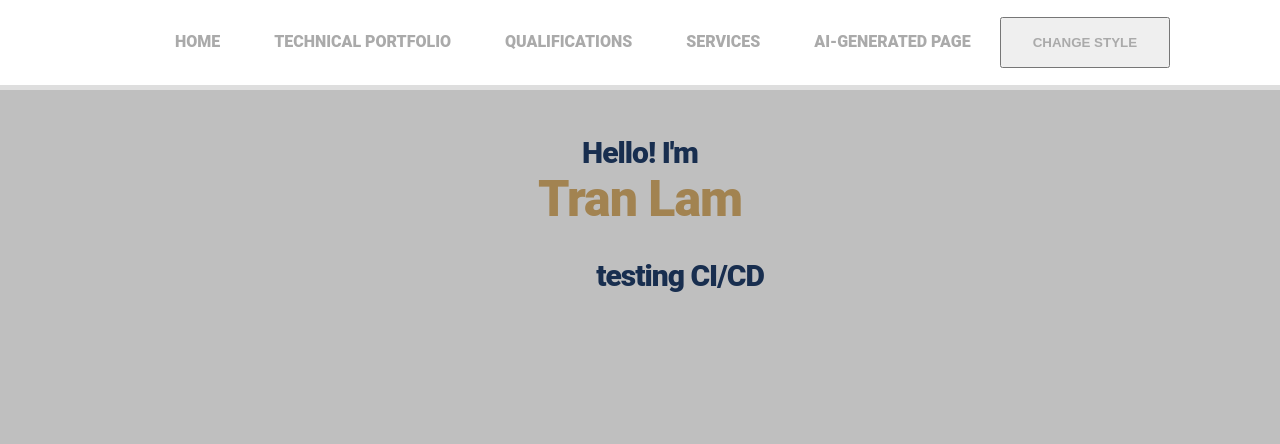
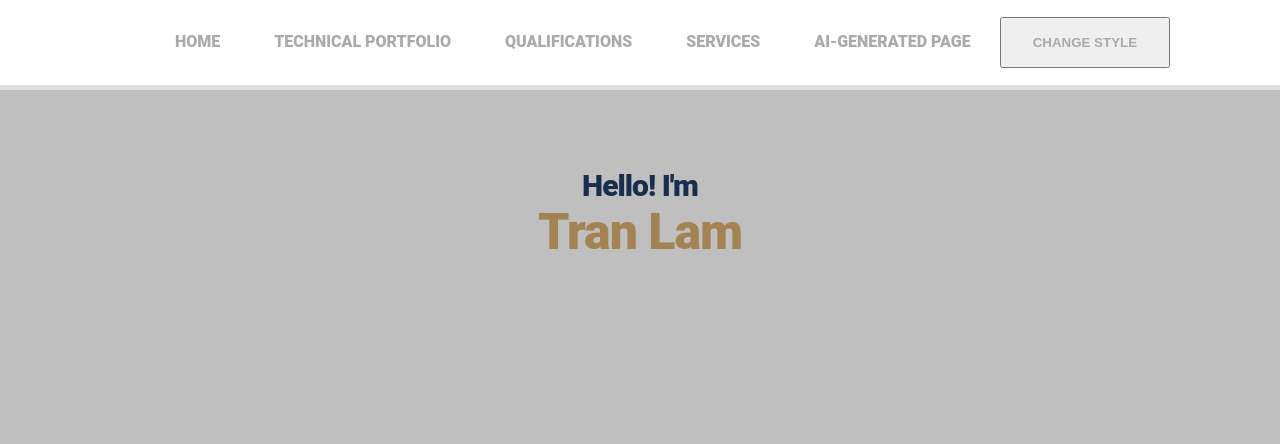
Before and after one commit to emoskedy/CSCE412_Project5, a plain HTML site: page index.html in a window 1280 px wide. Shown: the top 444 px of the page. Drawn offline with Linux system fonts and the light colour scheme.

Commit message:
removed the line

```diff
--- a/index.html
+++ b/index.html
@@ -19,7 +19,6 @@
     <div class="l">
       <h1>Hello! I'm<br>
         <span class="color">Tran Lam</span>
-        <p>testing CI/CD</p>
         <br><br><br><br>
       </h1>
     </div>
```
